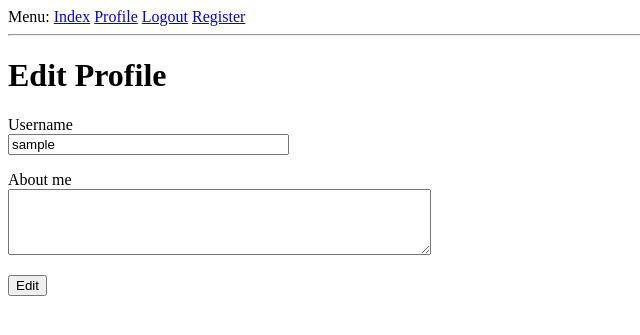
After one commit to Imipenem/First_flask, a Flask app: page /edit_profile in a window 1280 px wide. The commit adds this page. Shown: the top 335 px of the page, without its empty margins (0-640 px from the left). Run offline with Flask 2, Linux system fonts and the light colour scheme; the visitor is signed in with stand-in values (Sample User, id 1); data comes from the database, SQL or seed files in the repository.

Commit message:
Chapter 6
- Profile customization

- some unique user fields

```diff
--- a/app/handlers/routes.py
+++ b/app/handlers/routes.py
@@ -1,9 +1,10 @@
 from app import app, db
 from flask import render_template, redirect, flash, url_for, request
-from app.model.forms import LoginForm, RegistrationForm
+from app.model.forms import LoginForm, RegistrationForm, EditProfileForm
 from flask_login import current_user, login_user, logout_user, login_required
 from app.model.models import User
 from werkzeug.urls import url_parse
+from datetime import datetime
 
 
 @app.route('/')
@@ -62,3 +63,42 @@ def register():
         flash('You´re registered now')
         return redirect(url_for('login'))
     return render_template('register.html', title='Register', form=form)
+
+
+@app.route('/user/<username>')
+@login_required
+def user(username):
+    user = User.query.filter_by(username=username).first_or_404()
+    posts = [
+        {'author': user,
+         'body': 'LoremIpsum'
+         },
+
+        {'author': user,
+         'body': 'DolorSiAmet'
+         }
+    ]
+    return render_template('user.html', user=user, posts=posts)
+
+
+@app.route('/edit_profile', methods=['GET', 'POST'])
+@login_required
+def edit_profile():
+    form = EditProfileForm()
+    if form.validate_on_submit():
+        current_user.username = form.username.data
+        current_user.about_me = form.about_me.data
+        db.session.commit()
+        flash('Changes made to your profile have been saved')
+        return redirect(url_for('edit_profile'))
+    elif request.method == 'GET':
+        form.username.data = current_user.username
+        form.about_me.data = current_user.about_me
+    return render_template('edit_profile.html', title='Edit your Profile', form=form)
+
+
+@app.before_request
+def before_request():
+    if current_user.is_authenticated:
+        current_user.last_visited = datetime.utcnow()
+        db.session.commit()
--- a/app/model/forms.py
+++ b/app/model/forms.py
@@ -1,5 +1,5 @@
 from flask_wtf import FlaskForm
-from wtforms import StringField, BooleanField, PasswordField, SubmitField
+from wtforms import StringField, BooleanField, PasswordField, SubmitField, TextAreaField
 from wtforms.validators import DataRequired, Regexp, ValidationError, Email, EqualTo
 from app.model.models import User
 
@@ -45,3 +45,9 @@ class RegistrationForm(FlaskForm):
         user = User.query.filter_by(email=email.data).first()
         if user is not None:
             raise ValidationError('This email is already taken. Please use another adress!')
+
+
+class EditProfileForm(FlaskForm):
+    username = StringField('Username', validators=[DataRequired()])
+    about_me = TextAreaField('About me', validators=[length(0, 140)])
+    submit = SubmitField('Edit')
--- a/app/model/models.py
+++ b/app/model/models.py
@@ -2,6 +2,7 @@ from app import db, login
 from datetime import datetime
 from werkzeug.security import generate_password_hash, check_password_hash
 from flask_login import UserMixin
+from hashlib import md5
 
 # this is the schema (a basic model for the database setup)
 
@@ -12,12 +13,20 @@ class User(UserMixin, db.Model):
     email = db.Column(db.String(100), index=True, unique=True)
     password_hash = db.Column(db.String(128))
     posts = db.relationship('Post', backref='author', lazy='dynamic')  # referenced via the classname (the many side)!
+    about_me = db.Column(db.String(140))
+    last_visited = db.Column(db.DateTime, default=datetime.utcnow())
+
 
     def set_password(self, password):
         self.password_hash = generate_password_hash(password)
 
     def check_password(self, password):
         return check_password_hash(self.password_hash, password)
+
+    def avatar(self, size):
+        digest = md5(self.email.lower().encode('utf-8')).hexdigest()
+        return 'https://www.gravatar.com/avatar/{}?d=identicon&s={}'.format(
+            digest, size)
 
     def __repr__(self):
         return 'This is User {}'.format(self.username)
--- /dev/null
+++ b/app/templates/_post.html
@@ -0,0 +1,6 @@
+<table>
+       <tr valign="top">
+           <td><img src="{{ post.author.avatar(36) }}"></td>
+           <td><h1>{{ post.author.username }} says: {{ post.body }}</h1></td>
+       </tr>
+</table>
--- a/app/templates/base.html
+++ b/app/templates/base.html
@@ -14,6 +14,7 @@
         {% if current_user.is_anonymous %}
         <a href="{{ url_for('login') }}">Login</a>
         {% else %}
+        <a href="{{ url_for('user', username=current_user.username) }}">Profile</a>
         <a href="{{ url_for('logout') }}">Logout</a>
         {% endif %}
         <a href="{{ url_for('register') }}">Register</a>
--- /dev/null
+++ b/app/templates/edit_profile.html
@@ -0,0 +1,23 @@
+{% extends "base.html" %}
+
+{% block content %}
+<h1>Edit Profile</h1>
+    <form action="" method="post">
+        {{ form.hidden_tag() }}
+        <p>
+            {{ form.username.label }}<br>
+            {{ form.username(size=32) }}<br>
+            {% for error in form.username.errors %}
+            <span style="color: crimson;">[{{ error }}]</span>
+            {% endfor %}
+        </p>
+        <p>
+            {{ form.about_me.label }}<br>
+            {{ form.about_me(cols=50, rows=4) }}<br>
+            {% for error in form.about_me.errors %}
+            <span style="color: crimson;">[{{ error }}]</span>
+            {% endfor %}
+        </p>
+        <p>{{ form.submit() }}</p>
+    </form>
+{% endblock %}
```
Also changed, not shown: app/templates/user.html (added, +21 -0 lines).
